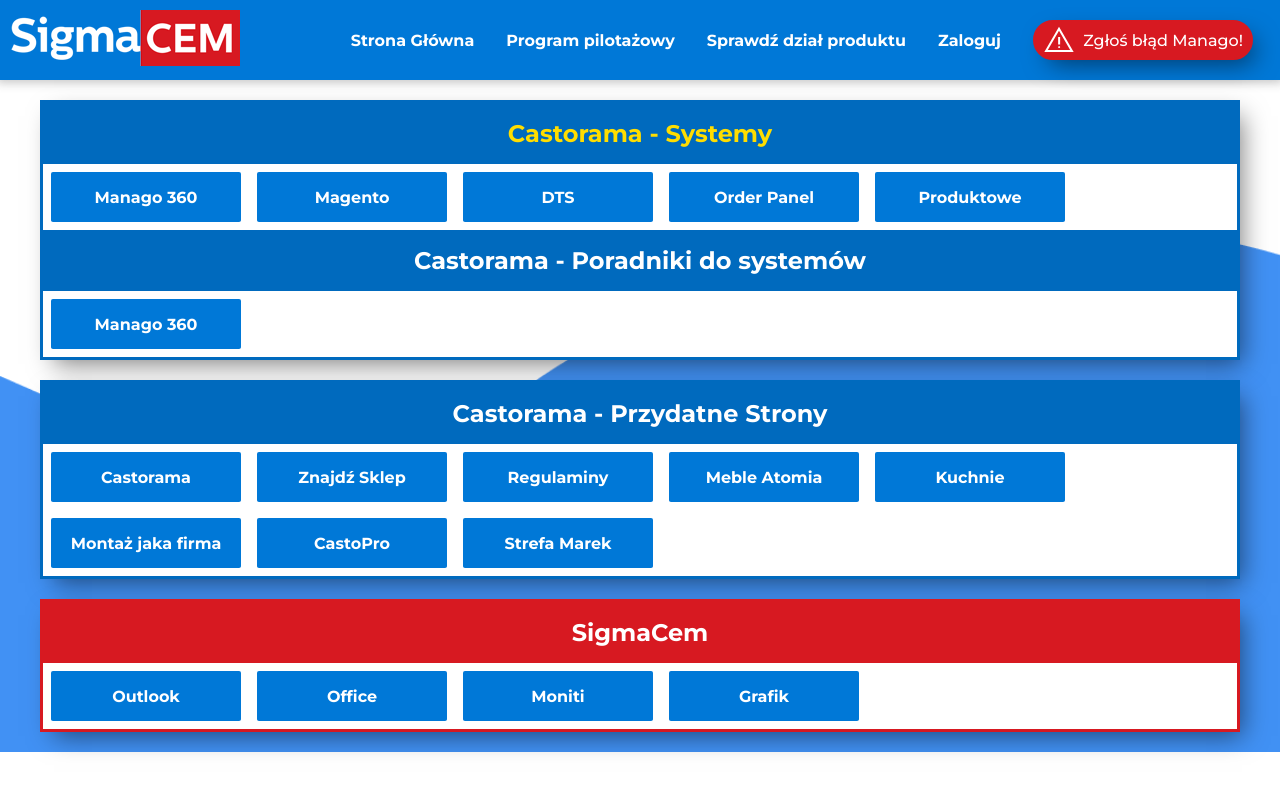
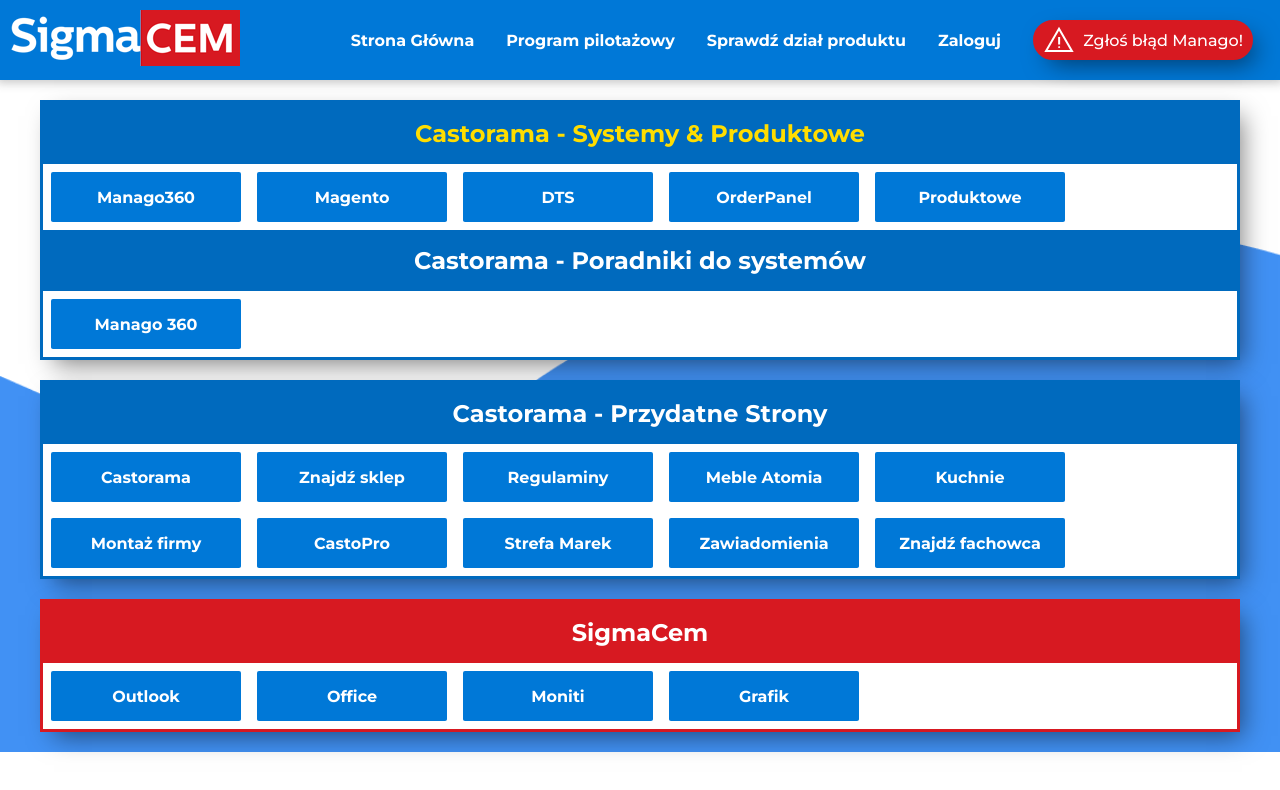
Before and after one commit to mariuszkuc24/sigmacemgit, a React (Create React App) app: page / in a window 1280 px wide. Shown: the top 790 px of the page. Built offline with nearby package versions, Linux system fonts and the light colour scheme.

Commit message:
rebuilt Pilot

```diff
--- a/src/components/Landing/Landing.tsx
+++ b/src/components/Landing/Landing.tsx
@@ -4,36 +4,108 @@
 import ExternalLinkButton from "../ExternatLinkButton/ExternatLinkButton";
 import "./landing.scss";
 const Landing = () => {
-  const urlManago360 = "https://manago360.com/pl/azure/sigmacem/login";
-  const urlMagento ="https://admin.castorama.pl/index.php/magento/sales_order/index/key/b1e59173d955e2db295e60fb01126ca5b763d6c45c093482c28d4cb277a39a43/";
-  const urlDTS = "http://platform.dts.pl/login";
-  const urlOrderPanel = "https://admin.castorama.pl/phone-order-panel//";
-  const urlProductComments="https://intelevospzoo.sharepoint.com/:x:/r/sites/CastoramaCommunicationCenter/Shared%20Documents/General/Kopia%20pliku%20Produktowe3.xlsx?d=w432c89357ac243b1b6181b051a0f6019&csf=1&web=1&e=ncfmv7";
-  const urlCastoramaMainPage = "https://www.castorama.pl/";
-  const urlCastoramaFindShop ="https://www.castorama.pl/informacje/sklepy";
-  const urlCastoramaRegulations="https://www.castorama.pl/inne-regulaminy";
-  const urlCastoramaAtomia="https://mebleatomia.castorama.pl/";
-  const urlCastoramaKitchen="https://kuchnie.castorama.pl/";
-  const urlCastoramaFurnitureAssembly = "https://kuchnie.castorama.pl/pl/zakup-i-montaz/usluga-montazu/";
-  const urlCastoramaCastoPro ="https://castopro.castorama.pl/pl/home";
-  const urlCastoramaBrandList = "https://www.castorama.pl/lp/strefa-marek";
-  const urlMicrosoftOutlook = "https://outlook.office365.com/";
-  const urlMicrosoftOffice="https://www.office.com/";
-  const urlMoniti = "https://admin.moniti.app/#/login?r=%2Fpersonal";
-  const urlWorkSchedule = "https://intelevospzoo-my.sharepoint.com/:x:/g/personal/krzysztof_romanowski_sigmacem_com/EfDWMDQx_6BJu5RahIuOyzUBS3xzI9UPVe5nI4RsiQTqAw?e=4%3AOaquSM&at=9&CID=E4C11732-21FA-4974-9FEB-59AEBD0EF62E&wdLOR=c72776B2B-0819-430F-AAD9-EF743C86678A";
-
+  const systemsAndProductComments = [
+    {
+      pageName: "Manago360",
+      urlToPage: "https://manago360.com/pl/azure/sigmacem/login",
+    },
+    {
+      pageName: "Magento",
+      urlToPage:
+        "https://admin.castorama.pl/index.php/magento/sales_order/index/key/b1e59173d955e2db295e60fb01126ca5b763d6c45c093482c28d4cb277a39a43/",
+    },
+    {
+      pageName: "DTS",
+      urlToPage: "http://platform.dts.pl/login",
+    },
+    {
+      pageName: "OrderPanel",
+      urlToPage: "https://admin.castorama.pl/phone-order-panel//",
+    },
+    {
+      pageName: "Produktowe",
+      urlToPage:
+        "https://intelevospzoo.sharepoint.com/:x:/r/sites/CastoramaCommunicationCenter/Shared%20Documents/General/Kopia%20pliku%20Produktowe3.xlsx?d=w432c89357ac243b1b6181b051a0f6019&csf=1&web=1&e=ncfmv7",
+    },
+  ];
+  const usefullLinks = [
+    {
+      pageName: "Castorama",
+      urlToPage: "https://www.castorama.pl/",
+    },
+    {
+      pageName: "Znajdź sklep",
+      urlToPage: "https://www.castorama.pl/informacje/sklepy",
+    },
+    {
+      pageName: "Regulaminy",
+      urlToPage: "https://www.castorama.pl/inne-regulaminy",
+    },
+    {
+      pageName: "Meble Atomia",
+      urlToPage: "https://mebleatomia.castorama.pl/",
+    },
+    {
+      pageName: "Kuchnie",
+      urlToPage: "https://kuchnie.castorama.pl/",
+    },
+    {
+      pageName: "Montaż firmy",
+      urlToPage:
+        "https://kuchnie.castorama.pl/pl/zakup-i-montaz/usluga-montazu/",
+    },
+    {
+      pageName: "CastoPro",
+      urlToPage: "https://castopro.castorama.pl/pl/home",
+    },
+    {
+      pageName: "Strefa Marek",
+      urlToPage: "https://www.castorama.pl/lp/strefa-marek",
+    },
+    {
+      pageName: "Zawiadomienia",
+      urlToPage: "https://www.castorama.pl/informacje/erraty-i-zawiadomienia",
+    },
+    {
+      pageName: "Znajdź fachowca",
+      urlToPage: "https://www.needhelp.com/pl-pl",
+    },
+  ];
+  const otherLinks = [
+    {
+      pageName: "Outlook",
+      urlToPage: "https://outlook.office365.com/",
+    },
+    {
+      pageName: "Office",
+      urlToPage: "https://www.office.com/",
+    },
+    {
+      pageName: "Moniti",
+      urlToPage: "https://admin.moniti.app/#/login?r=%2Fpersonal",
+    },
+    {
+      pageName: "Grafik",
+      urlToPage:
+        "https://intelevospzoo-my.sharepoint.com/:x:/g/personal/krzysztof_romanowski_sigmacem_com/EfDWMDQx_6BJu5RahIuOyzUBS3xzI9UPVe5nI4RsiQTqAw?e=4%3AOaquSM&at=9&CID=E4C11732-21FA-4974-9FEB-59AEBD0EF62E&wdLOR=c72776B2B-0819-430F-AAD9-EF743C86678A",
+    },
+  ];
   return (
     <div>
       <section className="section-container casto-color">
         <div className="section-container__header section-container__header--casto">
-          <h2 className="text--gold">Castorama - Systemy</h2>
+          <h2 className="text--gold">Castorama - Systemy & Produktowe</h2>
         </div>
         <section className="section-links__container">
-          <ExternalLinkButton namePage="Manago 360" urlToPage={urlManago360}></ExternalLinkButton>
-          <ExternalLinkButton namePage="Magento" urlToPage={urlMagento}></ExternalLinkButton>
-          <ExternalLinkButton namePage="DTS" urlToPage={urlDTS}></ExternalLinkButton>
-          <ExternalLinkButton namePage="Order Panel" urlToPage={urlOrderPanel}></ExternalLinkButton>
-          <ExternalLinkButton namePage="Produktowe" urlToPage={urlProductComments}></ExternalLinkButton>
+          {systemsAndProductComments.map((d, idx) => {
+            return (
+              <ExternalLinkButton
+                key={idx}
+                urlToPage={d.urlToPage}
+                namePage={d.pageName}
+              ></ExternalLinkButton>
+            );
+          })}
         </section>
         <div className="section-container__header section-container__header--casto">
           <h2>Castorama - Poradniki do systemów</h2>
@@ -49,70 +121,15 @@
           <h2>Castorama - Przydatne Strony</h2>
         </div>
         <section className="section-links__container">
-          <a
-            className="btn-link"
-            target="_blank"
-            rel="noopener noreferrer"
-            href={urlCastoramaMainPage}
-          >
-            Castorama
-          </a>
-          <a
-            className="btn-link"
-            target="_blank"
-            rel="noopener noreferrer"
-            href={urlCastoramaFindShop}
-          >
-            Znajdź Sklep
-          </a>
-          <a
-            className="btn-link"
-            target="_blank"
-            rel="noopener noreferrer"
-            href={urlCastoramaRegulations}
-          >
-            Regulaminy
-          </a>
-          <a
-            className="btn-link"
-            target="_blank"
-            rel="noopener noreferrer"
-            href={urlCastoramaAtomia}
-          >
-            Meble Atomia
-          </a>
-          <a
-            className="btn-link"
-            target="_blank"
-            rel="noopener noreferrer"
-            href={urlCastoramaKitchen}
-          >
-            Kuchnie
-          </a>
-          <a
-            className="btn-link"
-            target="_blank"
-            rel="noopener noreferrer"
-            href={urlCastoramaFurnitureAssembly}
-          >
-            Montaż jaka firma
-          </a>
-          <a
-            className="btn-link"
-            target="_blank"
-            rel="noopener noreferrer"
-            href={urlCastoramaCastoPro}
-          >
-            CastoPro
-          </a>
-          <a
-            className="btn-link"
-            target="_blank"
-            rel="noopener noreferrer"
-            href={urlCastoramaBrandList}
-          >
-            Strefa Marek
-          </a>
+          {usefullLinks.map((d, idx) => {
+            return (
+              <ExternalLinkButton
+                key={idx}
+                urlToPage={d.urlToPage}
+                namePage={d.pageName}
+              ></ExternalLinkButton>
+            );
+          })}
         </section>
       </section>
       <section className="section-container sigma-color">
@@ -120,38 +137,15 @@
           <h2>SigmaCem</h2>
         </div>
         <section className="section-links__container">
-          <a
-            className="btn-link"
-            target="_blank"
-            rel="noopener noreferrer"
-            href={urlMicrosoftOutlook}
-          >
-            Outlook
-          </a>
-          <a
-            className="btn-link"
-            target="_blank"
-            rel="noopener noreferrer"
-            href={urlMicrosoftOffice}
-          >
-            Office
-          </a>
-          <a
-            className="btn-link"
-            target="_blank"
-            rel="noopener noreferrer"
-            href={urlMoniti}
-          >
-            Moniti
-          </a>
-          <a
-            className="btn-link"
-            target="_blank"
-            rel="noopener noreferrer"
-            href={urlWorkSchedule}
-          >
-            Grafik
-          </a>
+          {otherLinks.map((d, idx) => {
+            return (
+              <ExternalLinkButton
+                key={idx}
+                urlToPage={d.urlToPage}
+                namePage={d.pageName}
+              ></ExternalLinkButton>
+            );
+          })}
         </section>
       </section>
     </div>
--- a/src/components/Pilot/Pilot.tsx
+++ b/src/components/Pilot/Pilot.tsx
@@ -107,6 +107,13 @@
           <h2>Przydatne pliki</h2>
         </div>
         <section className="section-links__container">
+        <div style={{textAlign: "center"}}>
+            <h1>Poradniki</h1>
+            <ExternalLinkButton
+              namePage="Procedury"
+              urlToPage={urlProcedures}
+            ></ExternalLinkButton>
+          </div>
           <div style={{textAlign: "center"}}>
             <h1>Szczecin</h1>
             <ExternalLinkButton
@@ -141,14 +148,14 @@
             ></ExternalLinkButton>
           </div>
           <div style={{textAlign: "center"}}>
-            <h1>Inne pliki</h1>
+            <h1>Kontakt inne</h1>
             <ExternalLinkButton
-              namePage="Kontakt Zestawienie"
-              urlToPage={urlContactToAll}
+              namePage="Smarty/Expess"
+              urlToPage="#"
             ></ExternalLinkButton>
             <ExternalLinkButton
-              namePage="Procedury"
-              urlToPage={urlProcedures}
+              namePage="Zestawienie"
+              urlToPage={urlContactToAll}
             ></ExternalLinkButton>
           </div>
         </section>
```
